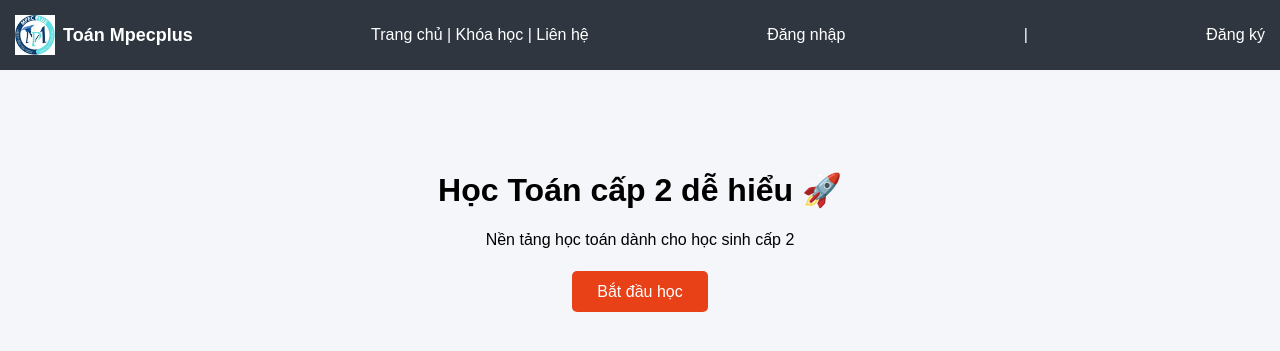
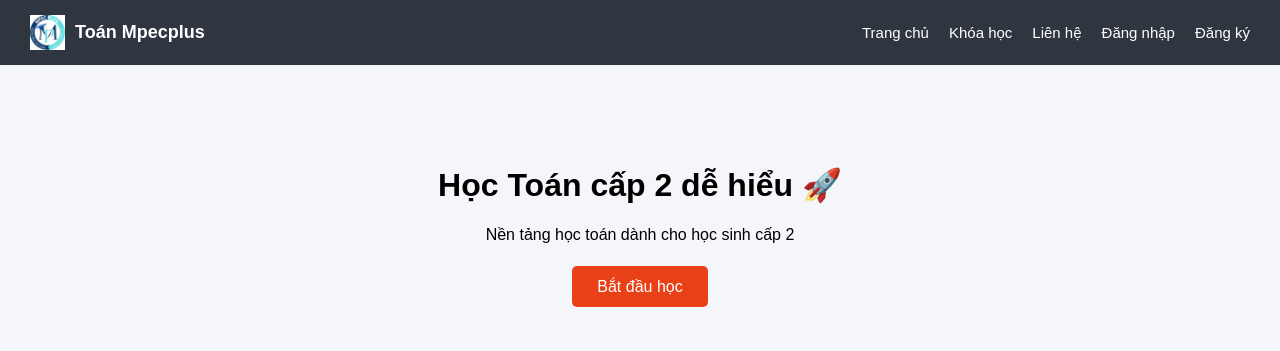
Before and after one commit to thienlu1234/web-toan, a Django app: page / in a window 1280 px wide. Shown: the top 351 px of the page. Run offline with Django 5.2, Linux system fonts and the light colour scheme.

Commit message:
update UI navbar

```diff
--- a/core/templates/home.html
+++ b/core/templates/home.html
@@ -1,6 +1,7 @@
 {% load static %}
 <!DOCTYPE html>
 <html>
+
 <head>
     <title>Toán Mpecplus</title>
     <meta name="viewport" content="width=device-width, initial-scale=1.0">
@@ -15,28 +16,26 @@
             background: #f5f6fa;
         }
 
+        /* NAVBAR */
         .navbar {
             background: #2f3640;
-            color: white;
-            padding: 15px;
+            padding: 15px 30px;
             display: flex;
             justify-content: space-between;
             align-items: center;
         }
 
-        .navbar a {
+        /* LOGO */
+        .logo {
+            display: flex;
+            align-items: center;
+            gap: 10px;
             color: white;
             text-decoration: none;
         }
 
-        .logo {
-            display: flex;
-            align-items: center;
-            gap: 10px;
-        }
-
         .logo img {
-            height: 40px;
+            height: 35px;
         }
 
         .logo span {
@@ -44,11 +43,36 @@
             font-size: 18px;
         }
 
+        /* MENU RIGHT */
+        .right {
+            display: flex;
+            align-items: center;
+            gap: 20px;
+        }
+
+        .right a {
+            color: white;
+            text-decoration: none;
+            font-size: 15px;
+        }
+
+        .right a:hover {
+            color: #fbc531;
+        }
+
+        /* USER */
+        .user {
+            color: #fbc531;
+            font-weight: bold;
+        }
+
+        /* HERO */
         .hero {
             text-align: center;
             padding: 80px 20px;
         }
 
+        /* BUTTON */
         .btn {
             background: #e84118;
             color: white;
@@ -59,35 +83,36 @@
 
         .btn:hover {
             background: #c23616;
-
-        }
-        .logo {
-            display: flex;
-            align-items: center;
-            gap: 8px;
-            text-decoration: none;
-            color: white;
         }
     </style>
 </head>
+
 <body>
 
     <div class="navbar">
 
-        <!-- LOGO -->
-        <a href="{% url 'home' %}" class="logo">
-            <img src="{% static 'images/logo.png' %}">
-            <span>Toán Mpecplus</span>
-        </a>
+        <!-- LEFT -->
+        <div class="left">
+            <a href="{% url 'home' %}" class="logo">
+                <img src="{% static 'images/logo.png' %}">
+                <span>Toán Mpecplus</span>
+            </a>
+        </div>
 
-        <!-- MENU -->
-        <div>
-            <a href="{% url 'home' %}">Trang chủ</a> |
-            <a href="{% url 'courses' %}">Khóa học</a> |
-            Liên hệ
+        <!-- RIGHT -->
+        <div class="right">
+            <a href="{% url 'home' %}">Trang chủ</a>
+            <a href="{% url 'courses' %}">Khóa học</a>
+            <a href="#">Liên hệ</a>
+
+            {% if user.is_authenticated %}
+            <span class="user">👋 {{ user.username }}</span>
+            <a href="{% url 'logout' %}">Đăng xuất</a>
+            {% else %}
+            <a href="{% url 'login' %}">Đăng nhập</a>
+            <a href="{% url 'register' %}">Đăng ký</a>
+            {% endif %}
         </div>
-            <a href="/login/">Đăng nhập</a> |
-            <a href="/register/">Đăng ký</a>
 
     </div>
 
@@ -99,4 +124,5 @@
     </div>
 
 </body>
+
 </html>
```
